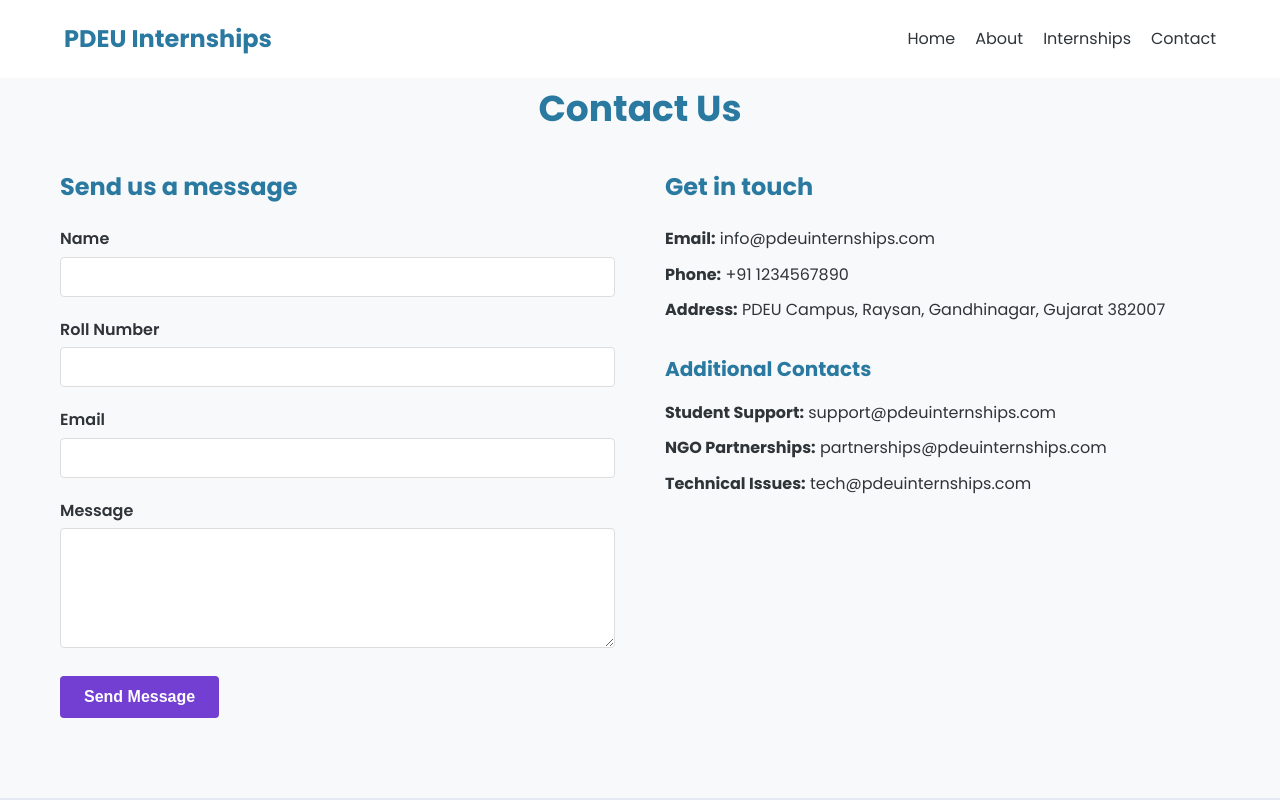
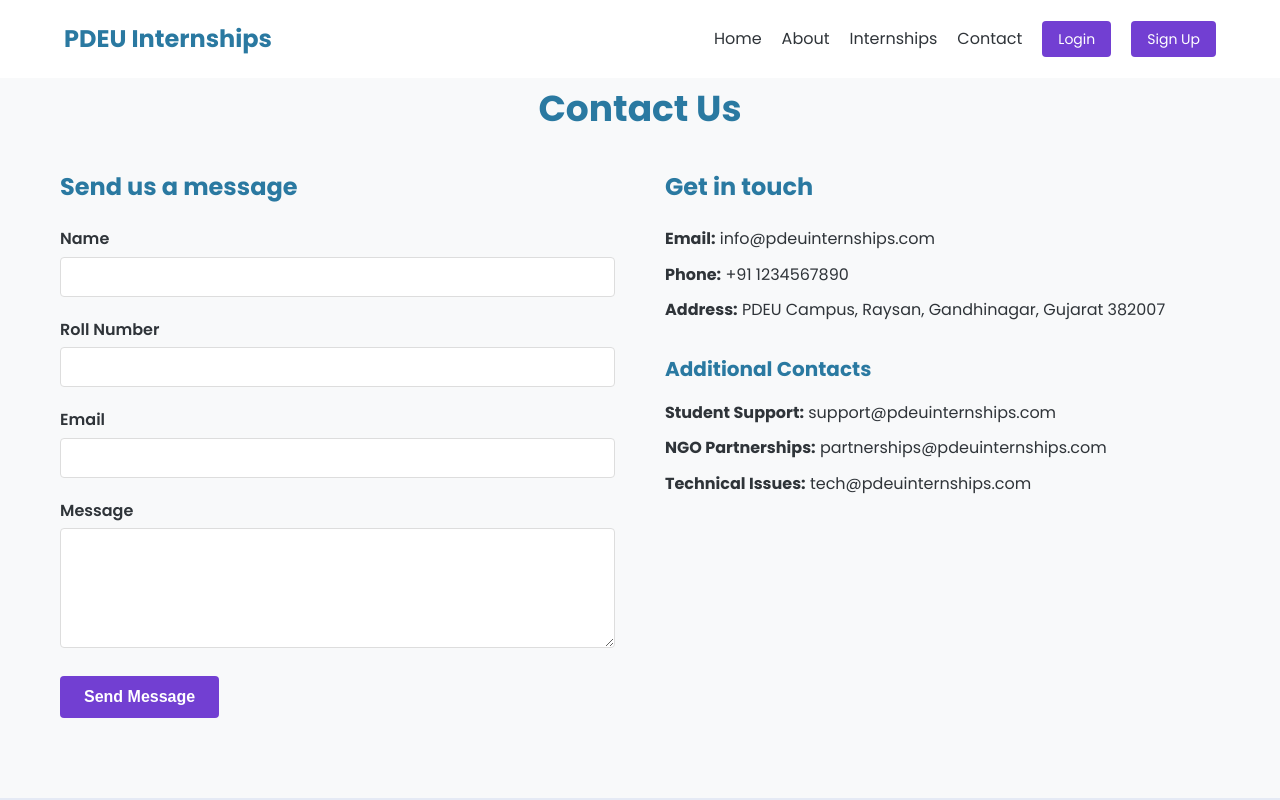
Before and after one commit to CSSI-TEAM-ORG/CSSI-PORTAL-FRONTEND, a React (Create React App) app: page /contact in a window 1280 px wide. Shown: the top 800 px of the page. Built offline with nearby package versions, Linux system fonts and the light colour scheme.

Commit message:
Navbar component created

```diff
--- a/src/Components/About.jsx
+++ b/src/Components/About.jsx
@@ -1,21 +1,12 @@
 import React from 'react';
 import { Link } from 'react-router-dom';
+import Navbar from './Navbar';
 import '../Styles/About.css';
 
 export default function About() {
   return (
     <div className="about-page">
-      <header className="header">
-        <div className="logo">PDEU Internships</div>
-        <nav>
-          <ul>
-            <li><Link to="/">Home</Link></li>
-            <li><Link to="/about">About</Link></li>
-            <li><Link to="/internships">Internships</Link></li>
-            <li><Link to="/contact">Contact</Link></li>
-          </ul>
-        </nav>
-      </header>
+      <Navbar />
 
       <main className="about-content">
         <h1>About PDEU Internship Portal</h1>
--- a/src/Components/Contact.jsx
+++ b/src/Components/Contact.jsx
@@ -1,5 +1,6 @@
 import React, { useState } from 'react';
 import { Link } from 'react-router-dom';
+import Navbar from './Navbar';
 import '../Styles/Contact.css';
 
 export default function Contact() {
@@ -49,17 +50,7 @@ export default function Contact() {
 
   return (
     <div className="contact-page">
-      <header className="header">
-        <div className="logo">PDEU Internships</div>
-        <nav>
-          <ul>
-            <li><Link to="/">Home</Link></li>
-            <li><Link to="/about">About</Link></li>
-            <li><Link to="/internships">Internships</Link></li>
-            <li><Link to="/contact">Contact</Link></li>
-          </ul>
-        </nav>
-      </header>
+      <Navbar />
 
       <main className="contact-content">
         <h1>Contact Us</h1>
--- a/src/Components/InternshipPortal.jsx
+++ b/src/Components/InternshipPortal.jsx
@@ -1,12 +1,11 @@
-import React, { useEffect, useRef, useState } from 'react';
-import { Link, useNavigate } from 'react-router-dom';
+import React, { useEffect, useRef } from 'react';
+import { Link } from 'react-router-dom';
+import Navbar from './Navbar';
 import '../Styles/LandingPage.css';
 
 export default function InternshipPortal() {
   const heroRef = useRef(null);
   const featuresRef = useRef(null);
-  const [isLoggedIn, setIsLoggedIn] = useState(false);
-  const navigate = useNavigate();
 
   useEffect(() => {
     const heroElement = heroRef.current;
@@ -29,8 +28,6 @@ export default function InternshipPortal() {
     if (featuresElement) {
       observer.observe(featuresElement);
     }
-    const isUserLoggedIn = document.cookie.split(';').some((item) => item.trim().startsWith('authToken='));
-    setIsLoggedIn(isUserLoggedIn);
 
     return () => {
       if (heroElement) {
@@ -42,57 +39,9 @@ export default function InternshipPortal() {
     };
   }, []);
 
-  const handleLogout = async(e) => {
-    e.preventDefault();
-    const url = "http://localhost:5000/auth/logout";
-    try {
-      const response = await fetch(url, {
-        method: "POST",
-        headers: {
-          "Content-type": "application/json",
-        },
-        credentials: "include",
-      });
-      const jsonresponse = await response.json();
-      if (response.ok) {
-        console.log("Success: ", jsonresponse);
-        alert("You are now Logged out!");
-      } else {
-        console.log("Error: ", jsonresponse);
-        alert(jsonresponse.message || "Something went wrong");
-      }
-    } catch (error) {
-      console.log("Error: ", error);
-      alert("An error occurred. Please try again later.");
-    }
-    setIsLoggedIn(false);
-    navigate('/');
-  };
-
   return (
     <div className="internship-portal">
-      <header className="header">
-        <div className="logo">PDEU Internships</div>
-        <nav>
-          <ul>
-            <li><a href="/">Home</a></li>
-            <li><a href="/about">About</a></li>
-            <li><a href="/internships">Internships</a></li>
-            <li><a href="/contact">Contact</a></li>
-            {isLoggedIn ? (
-              <>
-                <li><Link to="/account" className="nav-button">My Account</Link></li>
-                <li><Link onClick={handleLogout} className="nav-button logout-button">Logout</Link></li>
-              </>
-            ) : (
-              <>
-                <li><Link to="/login" className="nav-button">Login</Link></li>
-                <li><Link to="/signup" className="nav-button">Sign Up</Link></li>
-              </>
-            )}
-          </ul>
-        </nav>
-      </header>
+      <Navbar />
 
       <main>
         <section ref={heroRef} className="hero">
--- a/src/Components/Internships.jsx
+++ b/src/Components/Internships.jsx
@@ -1,5 +1,6 @@
 import { useEffect, useState } from 'react';
 import { Link, useNavigate } from 'react-router-dom';
+import Navbar from './Navbar'
 import '../Styles/Internships.css';
 
 export default function Internships() {
@@ -42,17 +43,7 @@ export default function Internships() {
 
   return (
     <div className="internships-page">
-      <header className="header">
-        <div className="logo">PDEU Internships</div>
-        <nav>
-          <ul>
-            <li><Link to="/">Home</Link></li>
-            <li><Link to="/about">About</Link></li>
-            <li><Link to="/internships">Internships</Link></li>
-            <li><Link to="/contact">Contact</Link></li>
-          </ul>
-        </nav>
-      </header>
+      <Navbar />
 
       <main className="internships-content">
         <h1>Available NGO Internships</h1>
--- /dev/null
+++ b/src/Components/Navbar.jsx
@@ -0,0 +1,65 @@
+import React, { useState, useEffect } from 'react';
+import { Link, useNavigate } from 'react-router-dom';
+
+const Navbar = () => {
+  const [isLoggedIn, setIsLoggedIn] = useState(false);
+  const navigate = useNavigate();
+
+  useEffect(() => {
+    const isUserLoggedIn = document.cookie.split(';').some((item) => item.trim().startsWith('authToken='));
+    setIsLoggedIn(isUserLoggedIn);
+  }, []);
+
+  const handleLogout = async (e) => {
+    e.preventDefault();
+    try {
+      const response = await fetch("http://localhost:5000/auth/logout", {
+        method: "POST",
+        headers: {
+          "Content-type": "application/json",
+        },
+        credentials: "include",
+      });
+      const jsonresponse = await response.json();
+      if (response.ok) {
+        console.log("Success: ", jsonresponse);
+        alert("You are now Logged out!");
+        setIsLoggedIn(false);
+        navigate('/');
+      } else {
+        console.log("Error: ", jsonresponse);
+        alert(jsonresponse.message || "Something went wrong");
+      }
+    } catch (error) {
+      console.log("Error: ", error);
+      alert("An error occurred. Please try again later.");
+    }
+  };
+
+  return (
+    <header className="header">
+      <div className="logo">PDEU Internships</div>
+      <nav>
+        <ul>
+          <li><a href="/">Home</a></li>
+          <li><a href="/about">About</a></li>
+          <li><a href="/internships">Internships</a></li>
+          <li><a href="/contact">Contact</a></li>
+          {isLoggedIn ? (
+            <>
+              <li><Link to="/account" className="nav-button">My Account</Link></li>
+              <li><Link onClick={handleLogout} className="nav-button logout-button">Logout</Link></li>
+            </>
+          ) : (
+            <>
+              <li><Link to="/login" className="nav-button">Login</Link></li>
+              <li><Link to="/signup" className="nav-button">Sign Up</Link></li>
+            </>
+          )}
+        </ul>
+      </nav>
+    </header>
+  );
+};
+
+export default Navbar;
```
